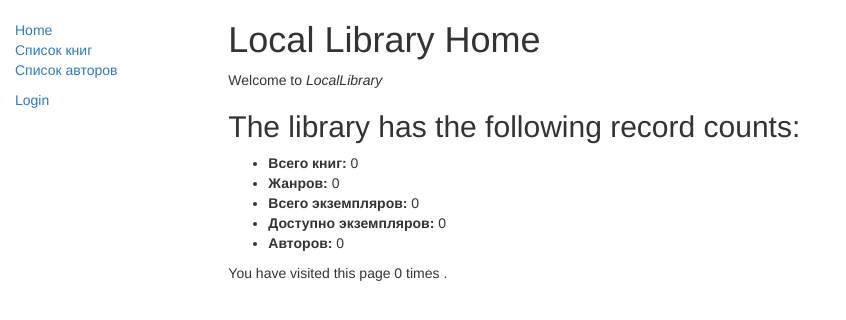
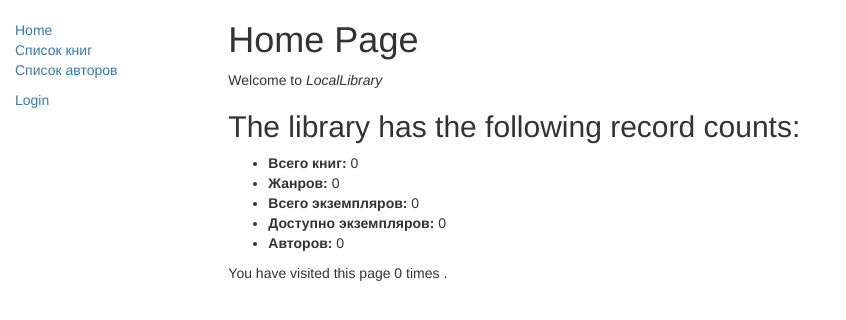
Before and after one commit to Kissloroid/Final-project, a Django app: page /catalog/ in a window 1280 px wide. Shown: the top 320 px of the page, without its empty margins (0-846 px from the left). Run offline with Django 4.2, Linux system fonts and the light colour scheme; data that the repository does not hold is empty; some libraries are stand-ins or nearby versions.

Commit message:
PreFinalVersion

```diff
--- a/locallibrary/catalog/templates/index.html
+++ b/locallibrary/catalog/templates/index.html
@@ -4,7 +4,7 @@
 
 
 {% block content %}
-<h1>Local Library Home</h1>
+<h1>Home Page</h1>
 
   <p>Welcome to <em>LocalLibrary</em></p>
 
```
